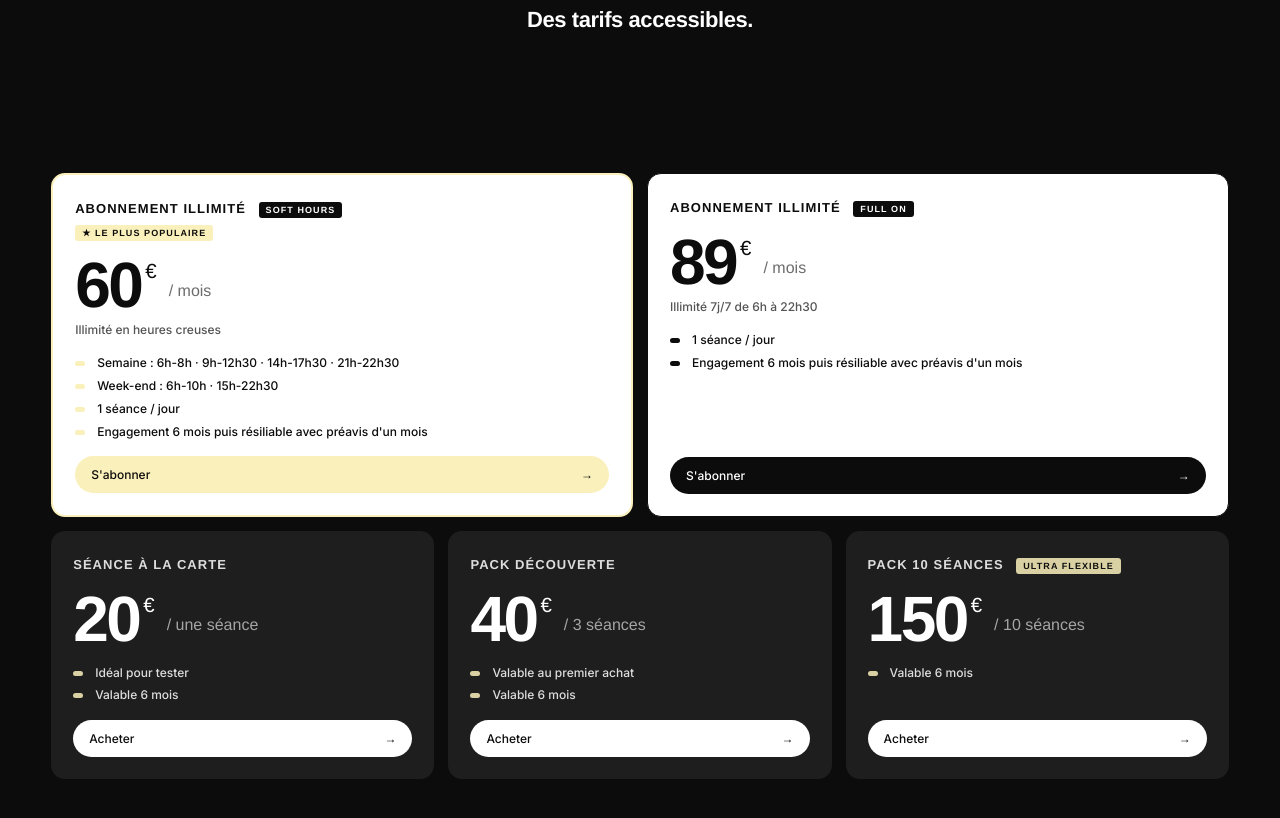
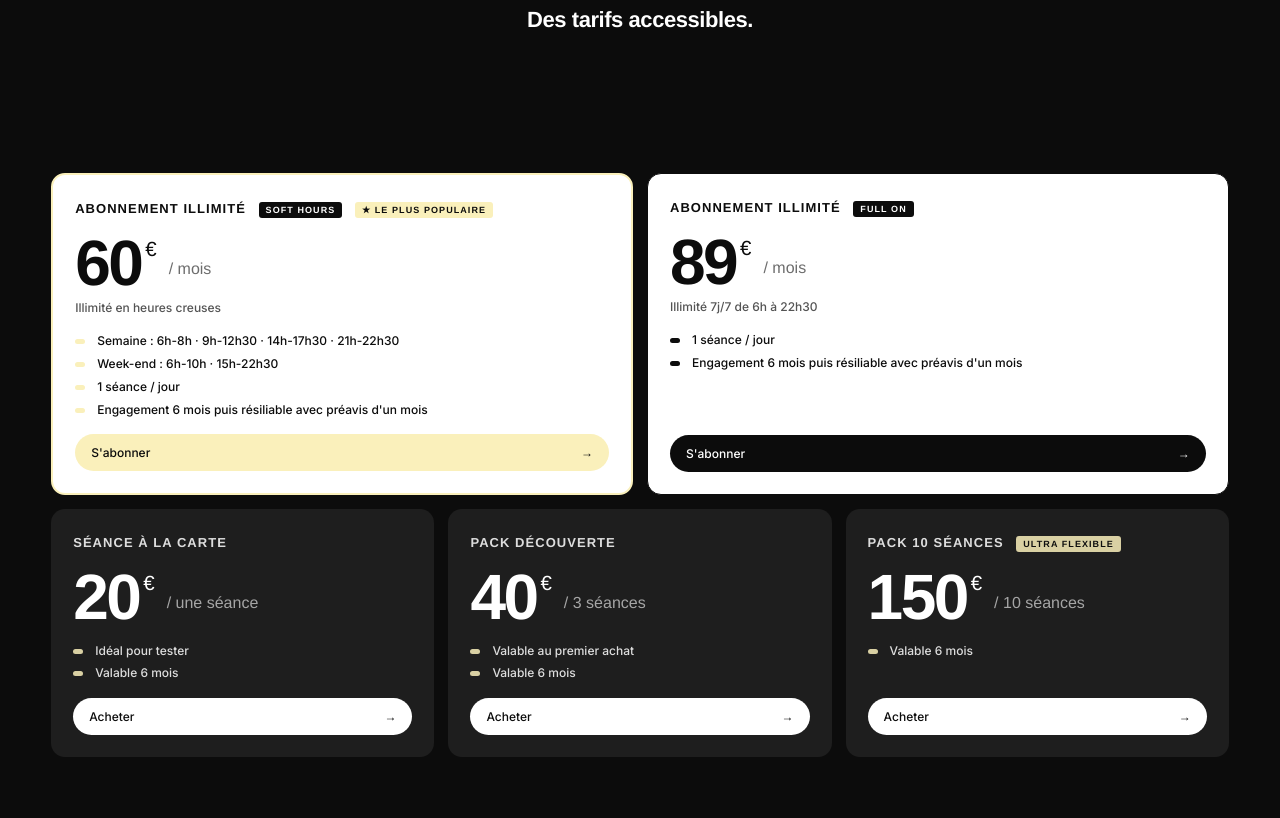
Before and after one commit to victoriamiccoli/studio-on-site, an Eleventy site: page src/index.njk in a window 1280 px wide. Shown: the part 1131-1949 px from the top of the page. Built offline with nearby package versions, Linux system fonts and the light colour scheme; Eleventy itself is replaced by a stand-in of ours; files that its build step writes are made by us from their sources; a web font is replaced by a local one.

Commit message:
Add files via upload

```diff
--- a/src/assets/css/style.css
+++ b/src/assets/css/style.css
@@ -292,7 +292,8 @@ button.filter-pill { cursor: pointer; font-family: var(--f-display); }
 .plan--light.plan--feature .plan__badge { background: var(--noir); color: #FFFFFF; }
 .plan__name { font-family: var(--f-display); font-weight: 600; font-size: 13px; letter-spacing: .08em; text-transform: uppercase; display: block; opacity: .85; }
 .plan__badge { display: inline-block; white-space: nowrap; vertical-align: middle; margin-left: 8px; font: 700 9px var(--f-display); letter-spacing: .12em; text-transform: uppercase; padding: 3px 7px; border-radius: 3px; background: var(--vanille); color: var(--noir); }
-.plan__badge--pop { display: block; width: fit-content; max-width: 100%; margin: 6px 0 0; }
+.plan__badge--pop { display: inline-block; width: auto; max-width: 100%; margin: 0 0 0 8px; vertical-align: middle; }
+@media (max-width: 900px) { .plan__badge--pop { display: block; width: fit-content; margin: 6px 0 0; } }
 /* Tarif "le plus populaire" : carte blanche, accents jaunes */
 .plan--pop, .plan--light.plan--pop, .plan--light.plan--feature.plan--pop { background: #FFFFFF; color: var(--noir); border: 2px solid var(--vanille); }
 .plan--pop .plan__list li::before, .plan--light.plan--feature.plan--pop .plan__list li::before { background: var(--vanille); }
```
